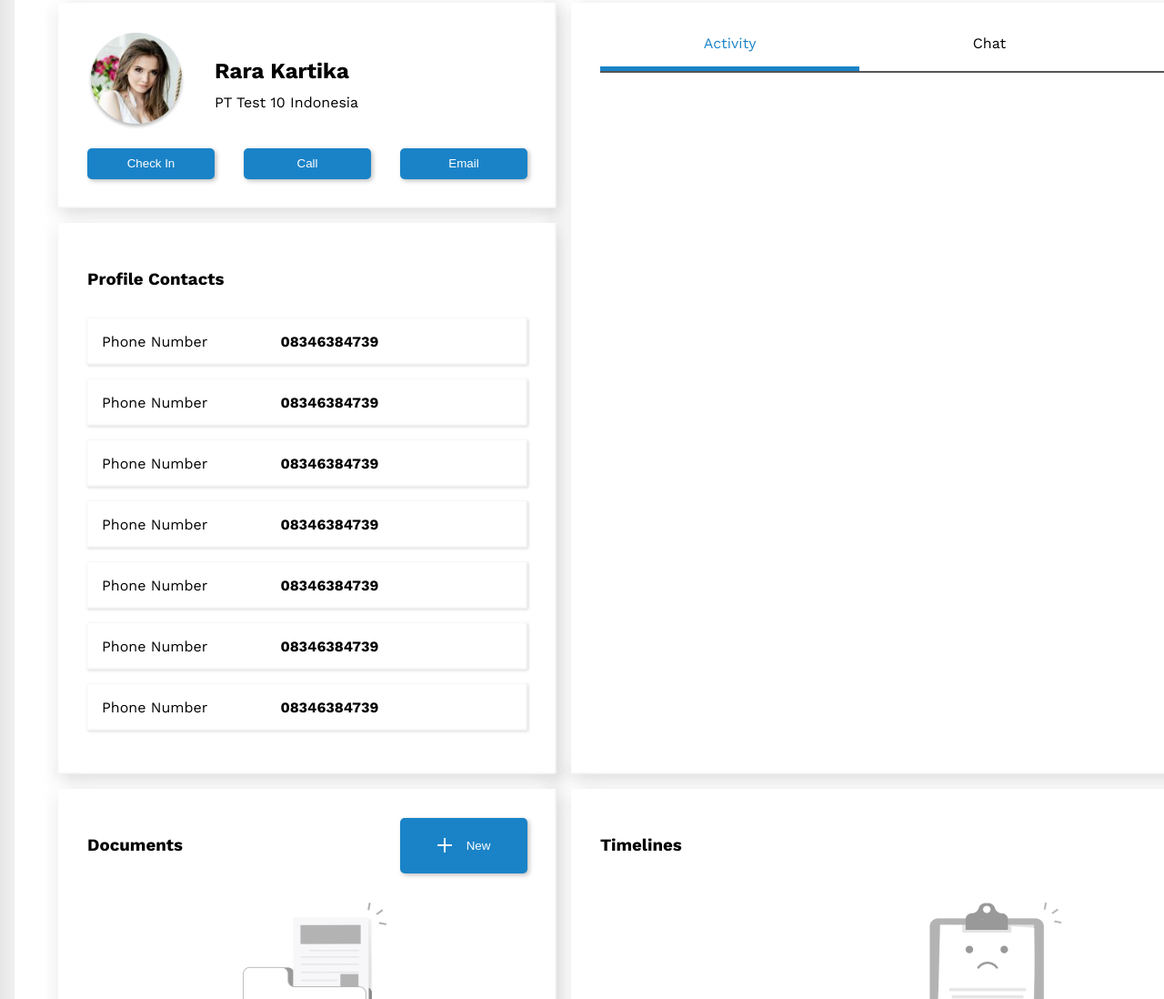
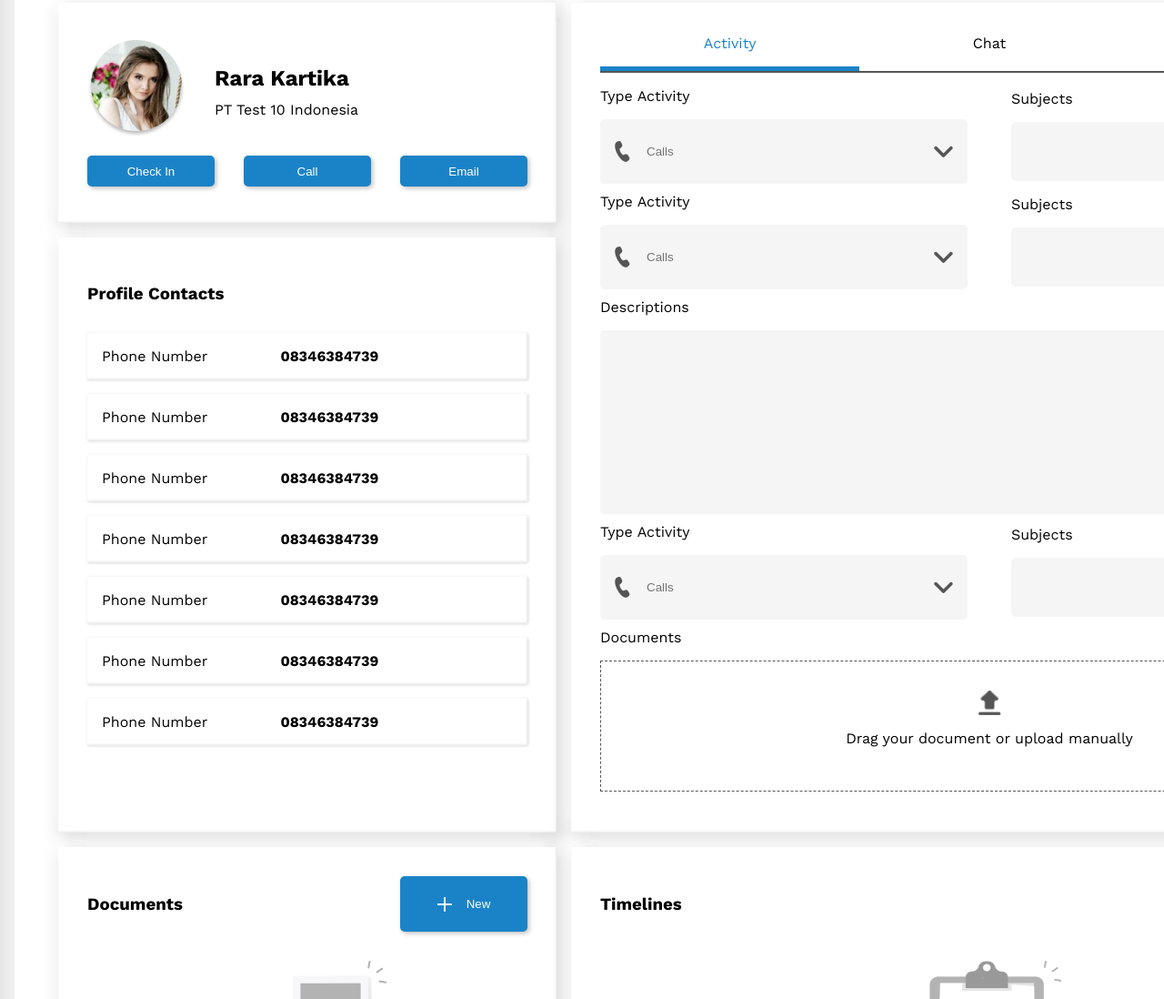
Before and after one commit to fueremi/HCJ-Barantum, a plain HTML site: page index.html in a window 1280 px wide. Shown: the part 218-1316 px from the top of the page at 91% size. Drawn offline with nearby package versions, Linux system fonts and the light colour scheme.

Commit message:
fix: fill activity section

```diff
--- a/assets/style/style.css
+++ b/assets/style/style.css
@@ -226,6 +226,67 @@ body {
     border-bottom: #1A83C7 solid 5px;
 }
 
+.content-activity .activity-wrapper .activity-main {
+    display: flex;
+    flex-direction: column;
+    padding: 1rem 0;
+}
+
+.content-activity .activity-wrapper .activity-main .activity-input {
+    display: flex;
+    flex-direction: row;
+    justify-content: stretch;
+    align-items: center;
+    width: 100%;
+    gap: 3rem;
+    margin-bottom: 10px;
+}
+
+.content-activity .activity-wrapper .activity-main .activity-input .input-group {
+    flex: 1;
+    display: flex;
+    flex-direction: column;
+    gap: 1rem;
+}
+
+.input-addons {
+    display: flex;
+    justify-content: flex-start;
+    align-items: center;
+    gap: 1rem;
+    background-color: #F5F5F5;
+    padding: 1.5rem 1rem;
+    border-radius: 5px;
+}
+
+.input-addons input, .input-addons textarea {
+    flex: 3;
+    border: none;
+    background-color: #F5F5F5;
+    height: 100%;
+}
+
+.input-addons input:target {
+    border: none;
+}
+
+#subject {
+    height: 100%;
+}
+
+.upload-addons {
+    border: dashed 1px #555555 ;
+    display: flex;
+    flex-direction: column;
+    padding: 2rem 1rem;
+    justify-content: center;
+    align-items: center;
+}
+
+.upload-addons img {
+    width: 25px;
+}
+
 .content-timeline {
     grid-area: 5 / 2 / 7 / 4;
     background: #FFFFFF;
--- a/index.html
+++ b/index.html
@@ -106,6 +106,73 @@
                             <p>Chat</p>
                             <p>Summary</p>
                         </div>
+                        <div class="activity-main">
+                            <div class="activity-input">
+                                <div class="input-group">
+                                    <label for="type_activity">Type Activity</label>
+                                    <div class="input-addons">
+                                        <img src="./assets/images/call.png" class="call" alt="">
+                                        <input type="text"  id="type_activity" class="input_ta" placeholder="Calls">
+                                        <img src="./assets/images/arrow-bottom.png" class="arrow" alt="">
+                                    </div>
+                                </div>
+                                <div class="input-group">
+                                    <label for="subjects">Subjects</label>
+                                    <div class="input-addons">
+                                        <input type="text"  id="type_activity" class="input_ta" >
+                                    </div>
+                                </div>
+                            </div>
+                            <div class="activity-input">
+                                <div class="input-group">
+                                    <label for="type_activity">Type Activity</label>
+                                    <div class="input-addons">
+                                        <img src="./assets/images/call.png" class="call" alt="">
+                                        <input type="text"  id="type_activity" class="input_ta" placeholder="Calls">
+                                        <img src="./assets/images/arrow-bottom.png" class="arrow" alt="">
+                                    </div>
+                                </div>
+                                <div class="input-group">
+                                    <label for="subjects">Subjects</label>
+                                    <div class="input-addons">
+                                        <input type="text"  id="type_activity" class="input_ta" >
+                                    </div>
+                                </div>
+                            </div>
+                            <div class="activity-input">
+                                <div class="input-group">
+                                    <label for="descriptions">Descriptions</label>
+                                    <div class="input-addons">
+                                        <textarea id="descriptions" cols="30" rows="10"></textarea>
+                                    </div>
+                                </div>
+                            </div>
+                            <div class="activity-input">
+                                <div class="input-group">
+                                    <label for="type_activity">Type Activity</label>
+                                    <div class="input-addons">
+                                        <img src="./assets/images/call.png" class="call" alt="">
+                                        <input type="text"  id="type_activity" class="input_ta" placeholder="Calls">
+                                        <img src="./assets/images/arrow-bottom.png" class="arrow" alt="">
+                                    </div>
+                                </div>
+                                <div class="input-group">
+                                    <label for="subjects">Subjects</label>
+                                    <div class="input-addons">
+                                        <input type="text"  id="type_activity" class="input_ta" >
+                                    </div>
+                                </div>
+                            </div>
+                            <div class="activity-input">
+                                <div class="input-group">
+                                    <label for="documents">Documents</label>
+                                    <div class="upload-addons">
+                                        <img src="./assets/images/upload.png" alt="">
+                                        <p>Drag your document or upload manually</p>
+                                    </div>
+                                </div>
+                            </div>
+                        </div>
                     </div>
                 </div>
 
```
Also changed, not shown: assets/images/arrow-bottom.png (added), assets/images/call.png (added), assets/images/upload.png (added).
